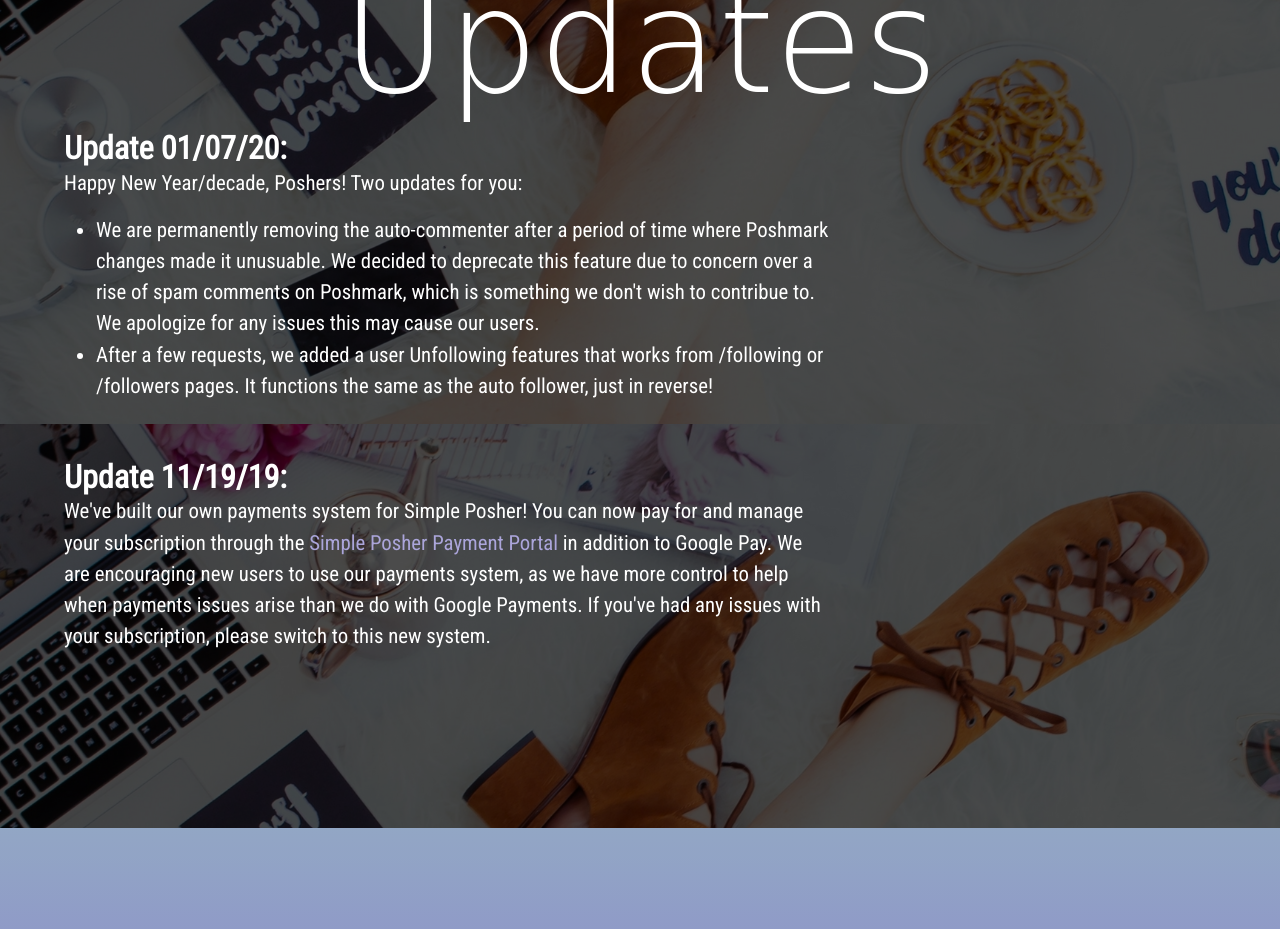
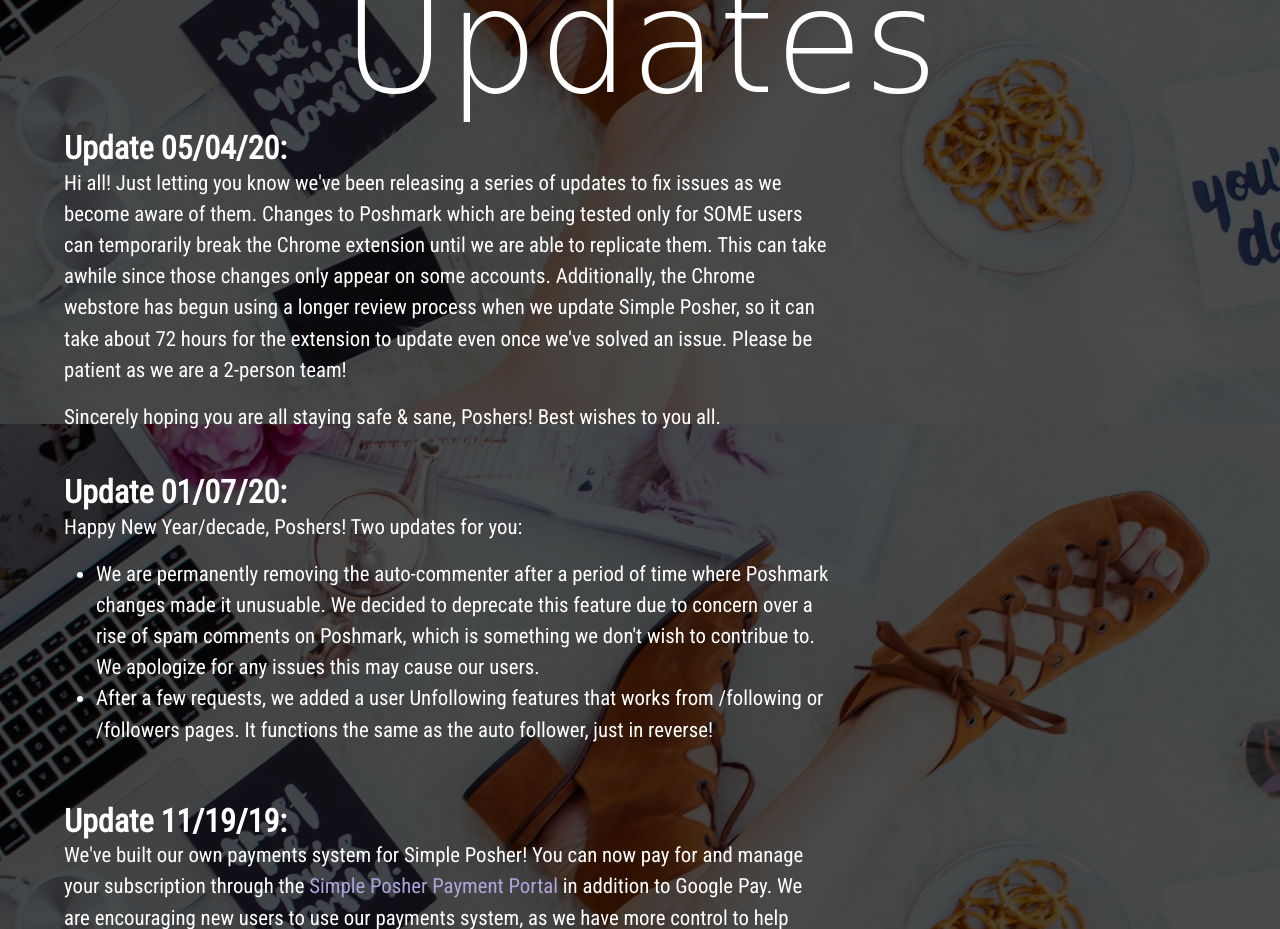
Before and after one commit to amandapgh/spwebsite-public, a plain HTML site: page index.html in a window 1280 px wide. Shown: the part 5240-6169 px from the top of the page. Drawn offline with nearby package versions, Linux system fonts and the light colour scheme; a web font is replaced by a local one.

Commit message:
5/4 news update

```diff
--- a/index.html
+++ b/index.html
@@ -271,6 +271,17 @@
       <h1 class="l-full">News & Updates</h1>
     </span>
     <span class="l-long content">
+
+      <span>
+        <h3>Update 05/04/20:</h3>
+      </span>
+      <p>Hi all! Just letting you know we've been releasing a series of updates to fix issues as we become aware of them. Changes to Poshmark
+        which are being tested only for SOME users can temporarily break the Chrome extension until we
+        are able to replicate them. This can take awhile since those changes only appear on some accounts. Additionally, the Chrome webstore
+        has begun using a longer review process when we update Simple Posher, so it can take about 72 hours for the extension to update
+        even once we've solved an issue. Please be patient as we are a 2-person team!</p>
+      <p>Sincerely hoping you are all staying safe & sane, Poshers! Best wishes to you all.</p>
+      <br>
 
     <span>
       <h3>Update 01/07/20:</h3>
```
